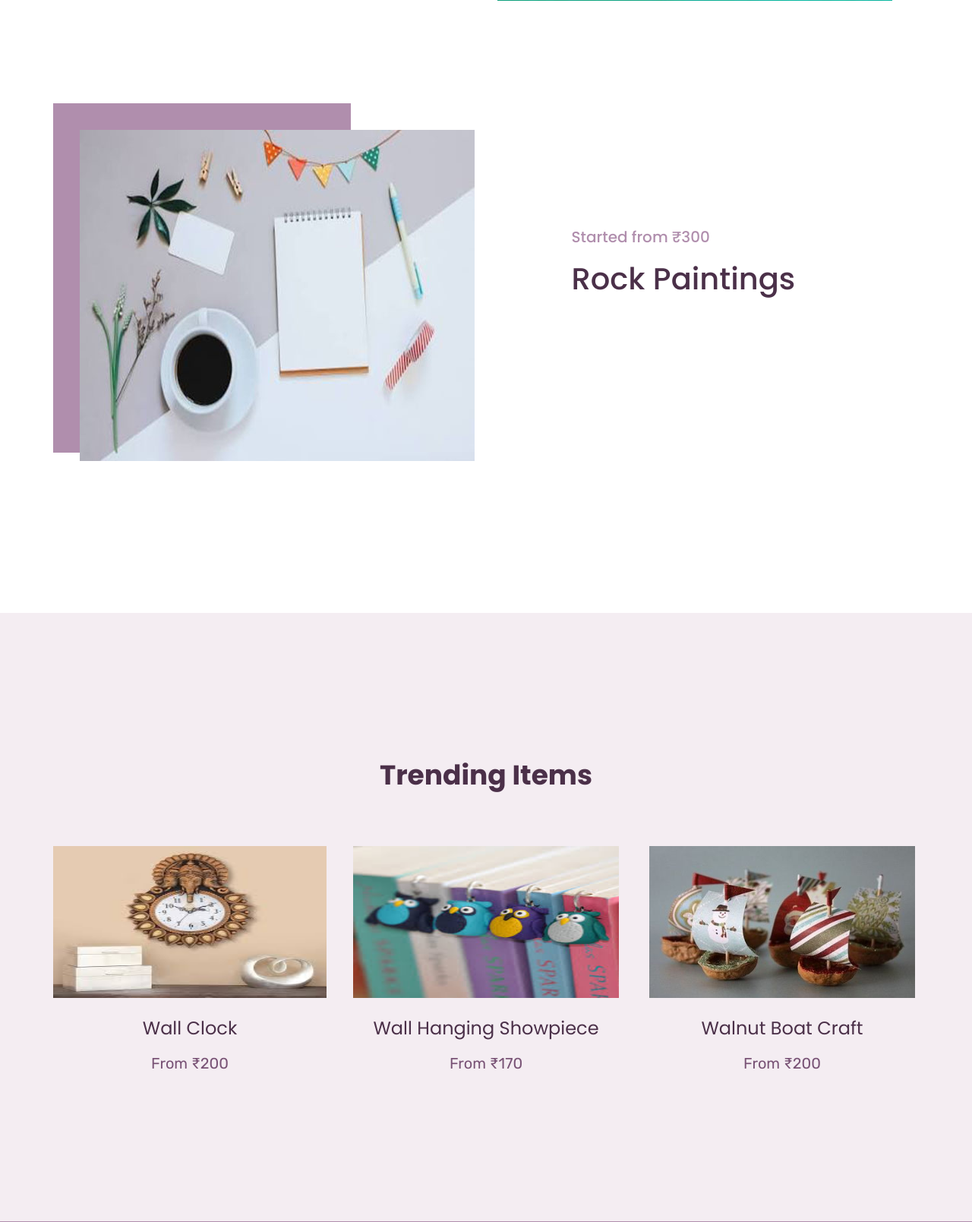
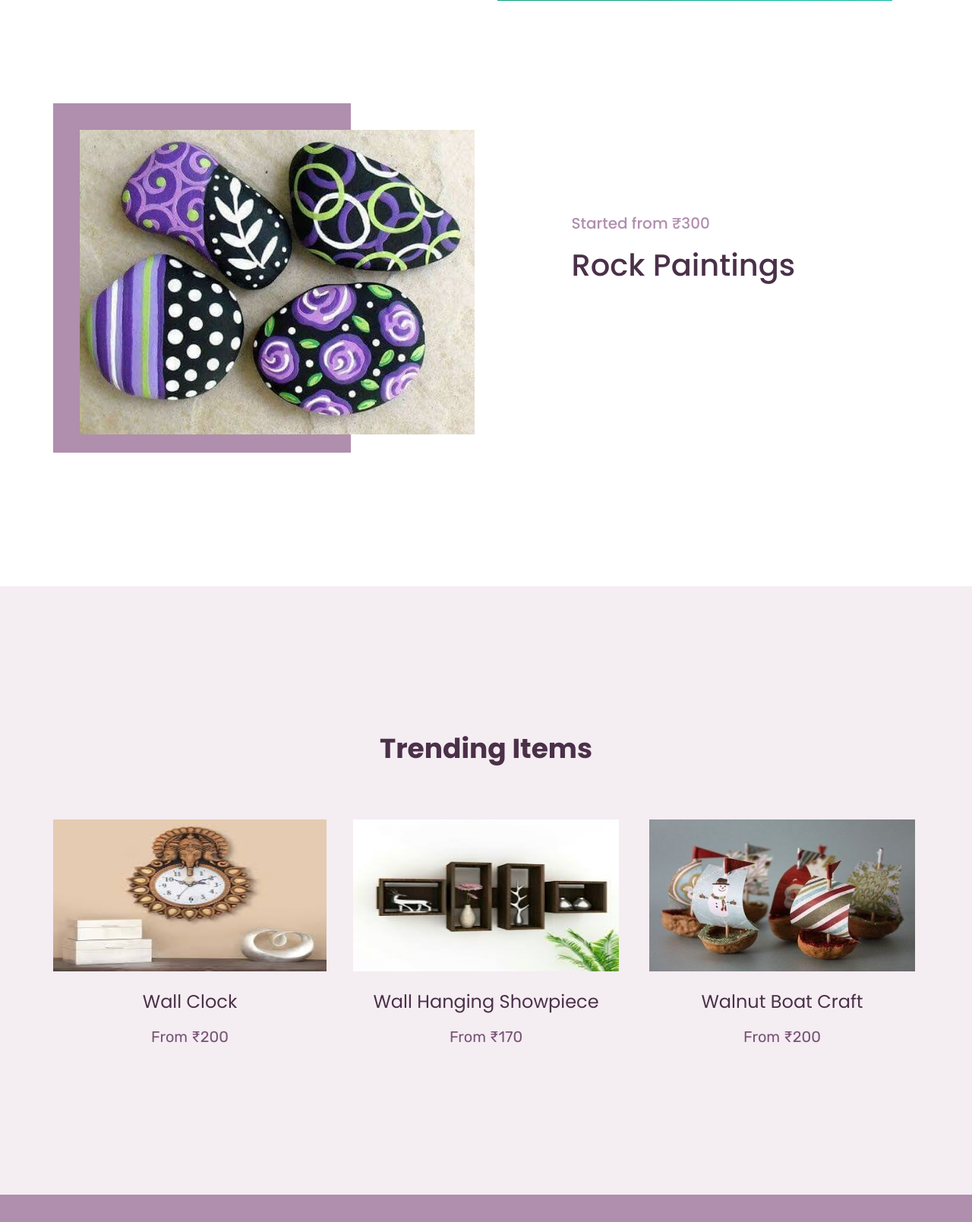
Before and after one commit to Krishnaaa29/craftyworld, a Flask app: page / in a window 1280 px wide. Shown: the part 2034-3643 px from the top of the page at 76% size. Run offline with Flask 2, Linux system fonts and the light colour scheme; some libraries are stand-ins or nearby versions.

Commit message:
15-12-2020

```diff
--- a/craft/templates/index.html
+++ b/craft/templates/index.html
@@ -76,7 +76,7 @@
                         <div class="row align-items-center justify-content-between">
                             <div class="col-lg-6 col-sm-6">
                                 <div class="single_product_img">
-                                    <img src="{{ url_for('static', filename='img/img-2.jpg') }}" class="img-fluid" alt="#">
+                                    <img src="{{ url_for('static', filename='img/product/product_5.jpeg') }}" class="img-fluid" alt="#">
                                     <img src="{{ url_for('static', filename='img/product_overlay.png') }}" alt="#" class="product_overlay img-fluid">
                                 </div>
                             </div>
@@ -120,7 +120,7 @@
                 </div>
                 <div class="col-lg-4 col-sm-6">
                     <div class="single_product_item text-center">
-                        <img src="{{ url_for('static', filename='img/product/product_4.jpg') }}" style="width: 350px; height: 200px;" alt="#" class="img-fluid">
+                        <img src="{{ url_for('static', filename='img/product/product_1.jpg') }}" style="width: 350px; height: 200px;" alt="#" class="img-fluid">
                         <h3> <a href="single-product.html">Wall Hanging Showpiece</a> </h3>
                         <p>From ₹170</p>
                     </div>
```
Also changed, not shown: craft/data.db, craft/static/img/product/product_5.jpeg (added), craft/static/productpic/product_1.jpg (deleted), craft/static/productpic/product_4.jpg (deleted), craft/static/productpic/product_7.jpeg (added).
